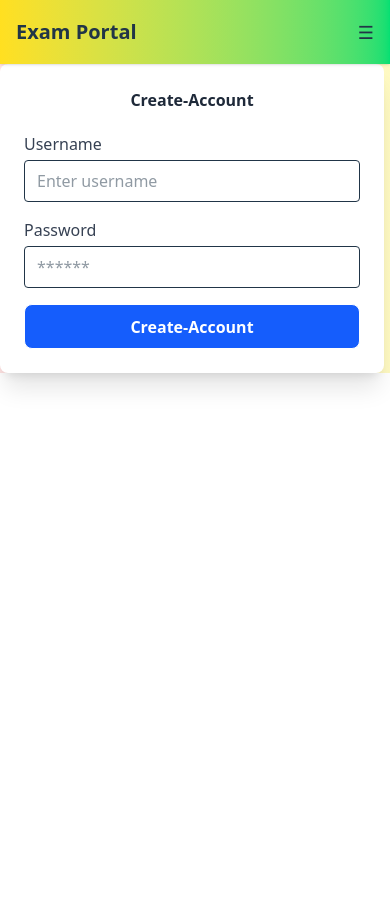
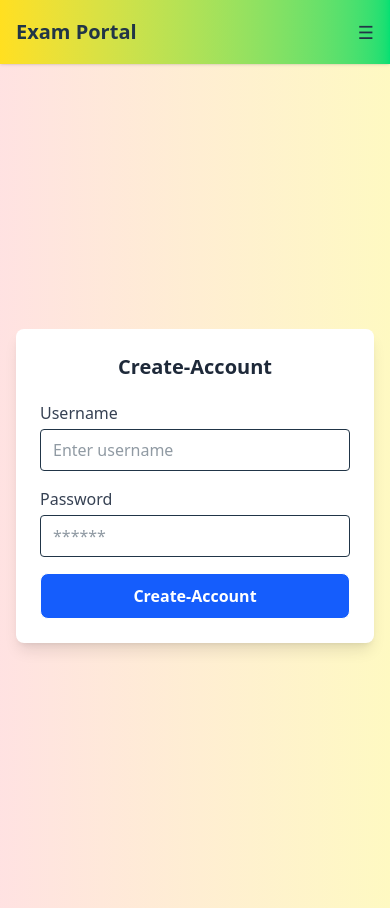
Before and after one commit to Sandeepit8048/Exam-portal, a React (Vite) app: page /Login in a window 390 px wide. Before the commit the page ends 844 px from the top, so only its background shows below. Built offline with nearby package versions, Linux system fonts and the light colour scheme.

Commit message:
style in index page

```diff
--- a/src/component/AdmitCard.jsx
+++ b/src/component/AdmitCard.jsx
@@ -26,10 +26,10 @@ function AdmitCard(){
 
     return(
      <>
-     <h1 className="text-center text-2xl font-bold text-blue-600">Answer-Sheet</h1>
+     <h1 className="text-center text-2xl font-bold  text-blue-600">Answer-Sheet</h1>
 
 
-<div className="max-w-md mx-auto bg-white shadow-lg rounded-2xl p-5 border border-gray-200 hover:shadow-xl transition duration-300">
+<div className="max-w-md mx-auto bg-white shadow-lg rounded-2xl p-5  mt-5 border border-gray-200 hover:shadow-xl transition duration-300">
 
 
   {Object.entries(copy).map(([key, value], index) => (
@@ -40,8 +40,8 @@ function AdmitCard(){
       <span className="font-semibold text-gray-700 capitalize">
         {key}:
       </span>
-       <span className="text-gray-600">{value.user}</span>
-      <span className="text-gray-600">{value.question}<br/>{value.answer} </span>
+       <span className="text-gray-600"></span>
+      <span className="text-gray-600">{value.user} <br />{value.question}<br/>{value.answer} </span>
     </div>
   ))}
 
--- a/src/component/Login.jsx
+++ b/src/component/Login.jsx
@@ -1,6 +1,4 @@
-import React, { useState, useEffect } from "react";
-import { data } from "react-router-dom";
-
+import React, { useState } from "react";
 
 function Login() {
 
@@ -9,19 +7,6 @@ function Login() {
     password: "",
   });
 
-
-  /**********Load from localStorage******/
-  // const [store, setStore] = useState(() => {
-  //   const save = localStorage.getItem("store");
-  //   return save ? JSON.parse(save) : [];
-  // });
-
-  // Save to localStorage
-  // useEffect(() => {
-  //   localStorage.setItem("store", JSON.stringify(store));
-  // },[store]);
-
-
   function handleChange(e) {
     const { name, value } = e.target;
 
@@ -29,45 +14,57 @@ function Login() {
       ...logindata,
       [name]: value,
     });
-
   }
 
-  function handleSubmit(e) {
+  async function handleSubmit(e) {
     e.preventDefault();
 
-    const updatestore = [ logindata];
-    setLogindata(updatestore);
+    try {
+      const response = await fetch(
+        "https://exam-portal-q6qe.onrender.com/exampost",
+        {
+          method: "POST",
+          headers: {
+            "Content-Type": "application/json",
+          },
+          body: JSON.stringify(logindata),
+        }
+      );
 
-    // Reset form
-    setLogindata({
-      user: "",
-      password: "",
-    });
+      console.log(await response.json());
 
+      // Reset form
+      setLogindata({
+        user: "",
+        password: "",
+      });
 
-    const response = fetch("https://exam-portal-q6qe.onrender.com/exampost", {
-      method: "POST",
-      headers:{
-        "Content-Type":"application/json"
-      },
-      body: JSON.stringify(logindata)
-    })
+    } catch (error) {
+      console.log(error);
+    }
   }
 
   return (
-    <div className="sm:min-h-screen sm:flex sm:flex-col sm:items-center sm:justify-center bg-gradient-to-r from-red-100 to-yellow-100">
+
+    <div className="min-h-screen flex items-center justify-center
+    bg-gradient-to-r from-red-100 to-yellow-100 px-4">
 
       {/* Login Card */}
-      <div className="bg-white shadow-xl rounded-lg p-6 w-full max-w-sm">
 
-        <h2 className="sm:text-2xl font-bold text-center mb-5 text-gray-800">
+      <div className="
+      bg-white shadow-lg rounded-lg p-6 w-full max-w-sm
+      ">
+
+        <h2 className="text-xl sm:text-2xl font-bold text-center mb-5 text-gray-800">
           Create-Account
         </h2>
 
         {/* Form */}
+
         <form onSubmit={handleSubmit} className="space-y-4">
 
           {/* Username */}
+
           <div>
             <label className="block text-gray-700 font-medium mb-1">
               Username
@@ -79,12 +76,14 @@ function Login() {
               placeholder="Enter username"
               onChange={handleChange}
               value={logindata.user}
-              className="w-full px-3 py-2 border rounded focus:outline-none focus:ring-2 focus:ring-blue-400"
+              className="w-full px-3 py-2 border rounded
+              focus:outline-none focus:ring-2 focus:ring-blue-400"
               required
             />
           </div>
 
           {/* Password */}
+
           <div>
             <label className="block text-gray-700 font-medium mb-1">
               Password
@@ -96,23 +95,25 @@ function Login() {
               placeholder="******"
               onChange={handleChange}
               value={logindata.password}
-              className="w-full px-3 py-2 border rounded focus:outline-none focus:ring-2 focus:ring-blue-400"
+              className="w-full px-3 py-2 border rounded
+              focus:outline-none focus:ring-2 focus:ring-blue-400"
               required
             />
           </div>
 
           {/* Button */}
+
           <button
             type="submit"
-            className="w-full bg-blue-600 text-white py-2 rounded font-semibold hover:bg-blue-700 transition"
+            className="w-full bg-blue-600 text-white py-2
+            rounded font-semibold hover:bg-blue-700 transition"
           >
             Create-Account
           </button>
 
         </form>
+
       </div>
-
-
 
     </div>
   );
--- a/src/component/Signup.jsx
+++ b/src/component/Signup.jsx
@@ -59,7 +59,7 @@ function Signup() {
   }
 
   return (
-    <div className="sm:min-h-screen sm:flex sm:flex-col sm:items-center sm:justify-center bg-gradient-to-r from-orange-300 to-pink-300 px-4 ">
+    <div className="min-h-screen flex items-center justify-center bg-gradient-to-r from-orange-300 to-pink-300 px-4 ">
 
       {/* Card */}
       <div className="bg-white shadow-lg rounded-lg p-6 w-full max-w-sm">
```
